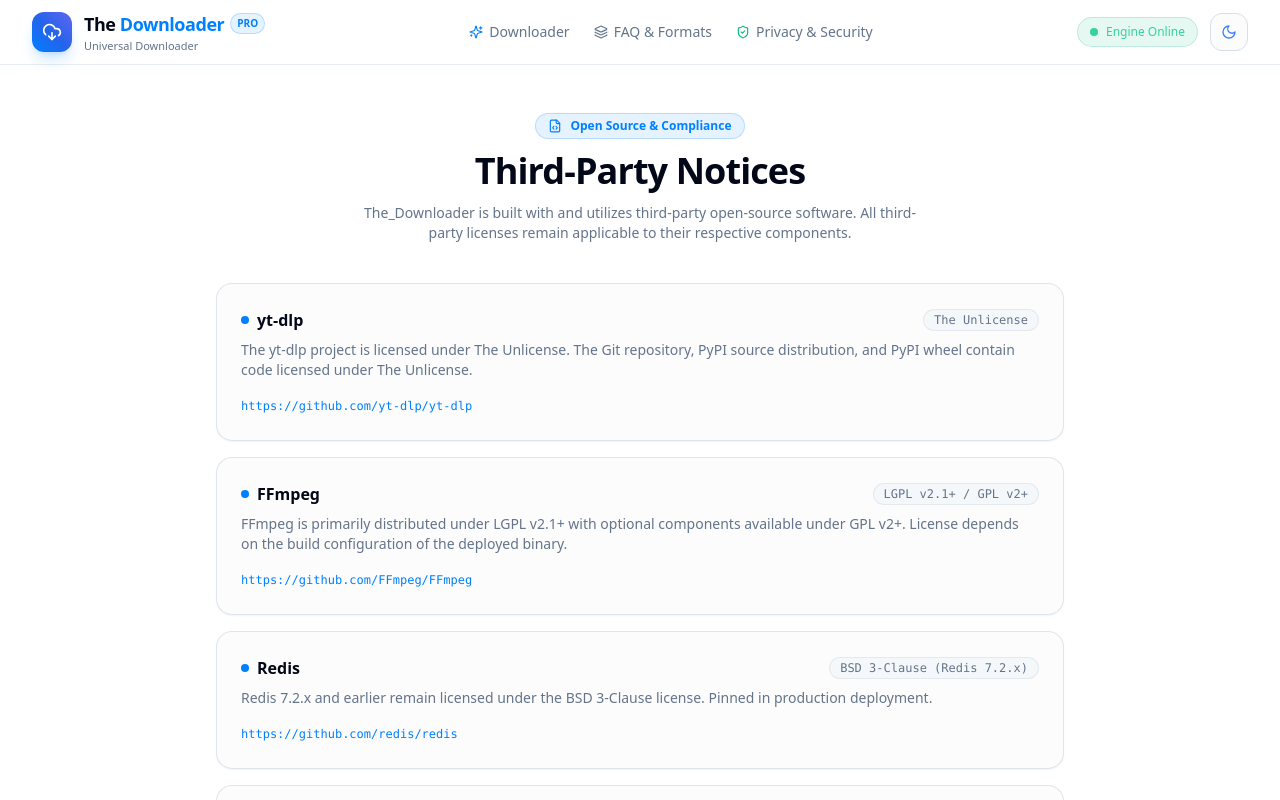
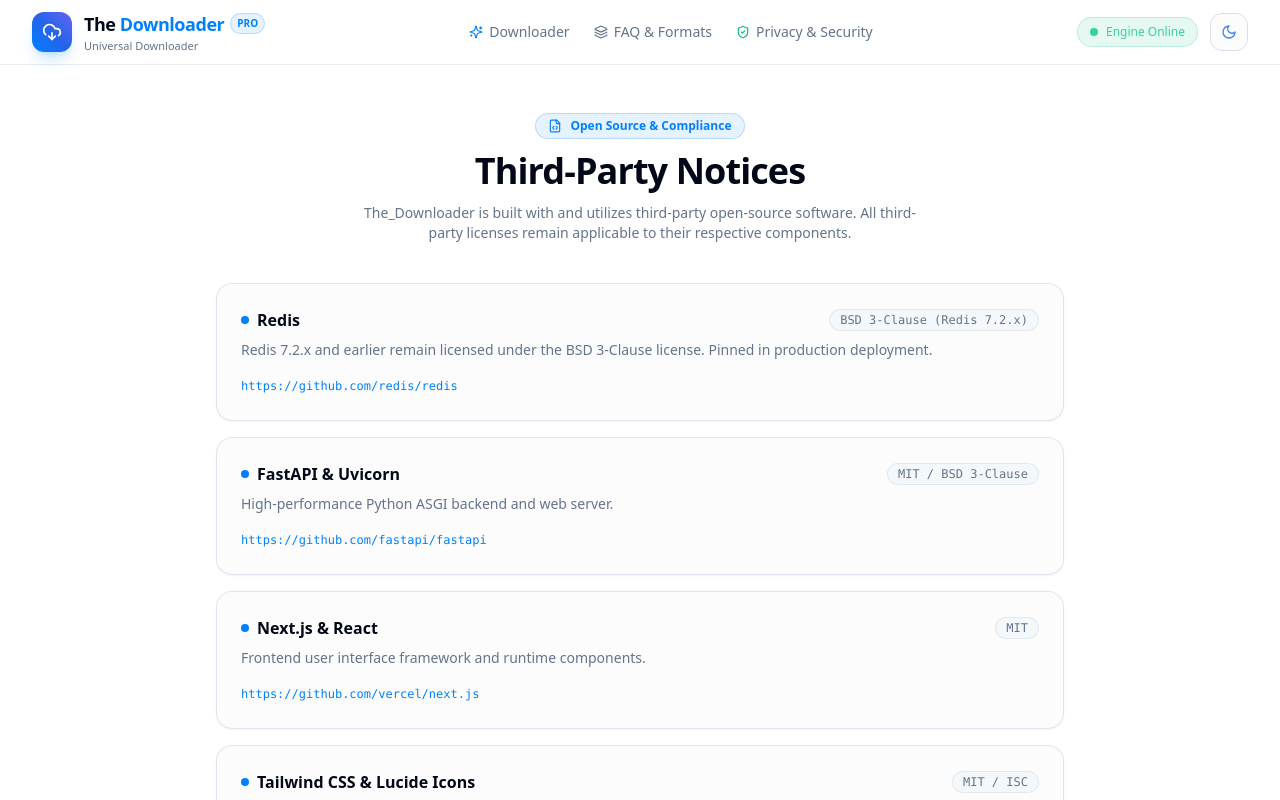
Before and after one commit to kshirsagar1994/The_Downloader, a Next.js app in the folder front-end/: page /notices in a window 1280 px wide. Shown: the top 800 px of the page. Built offline with nearby package versions, Linux system fonts and the light colour scheme.

Commit message:
chore(branding): remove internal engine tool references from frontend UI and sanitize notices and admin telemetry

```diff
--- a/front-end/app/admin/page.tsx
+++ b/front-end/app/admin/page.tsx
@@ -20,8 +20,8 @@
 
 interface AdminMetrics {
   status: string;
-  ytdlp_version: string;
-  ffmpeg_path: string;
+  engine_version?: string;
+  processor_status?: string;
   storage: {
     total_bytes: number;
     used_bytes: number;
@@ -189,13 +189,13 @@
 
                 <div className="p-5 rounded-2xl border border-border/80 bg-card/60 backdrop-blur-md space-y-2">
                   <div className="flex items-center justify-between text-muted-foreground text-xs">
-                    <span>Extractor Core</span>
+                    <span>Extraction Engine</span>
                     <Cpu className="w-4 h-4 text-blue-400" />
                   </div>
                   <div className="text-xl font-black font-mono text-primary truncate">
-                    {metrics.ytdlp_version}
+                    {metrics.engine_version || "v1.0.0"}
                   </div>
-                  <div className="text-[11px] text-muted-foreground">Latest Stable Release</div>
+                  <div className="text-[11px] text-muted-foreground">High-Speed Stream Engine</div>
                 </div>
 
                 <div className="p-5 rounded-2xl border border-border/80 bg-card/60 backdrop-blur-md space-y-2">
@@ -250,12 +250,12 @@
                 </div>
 
                 <div className="p-6 rounded-2xl border border-border/80 bg-card/60 backdrop-blur-md space-y-4">
-                  <h3 className="text-sm font-bold text-foreground">Binaries & Subprocesses</h3>
+                  <h3 className="text-sm font-bold text-foreground">Engine & Subprocesses</h3>
                   <div className="space-y-3 text-xs">
                     <div className="flex items-center justify-between p-3 rounded-xl bg-background/50 border border-border/60">
                       <span className="text-muted-foreground">Media Processor:</span>
-                      <span className="font-mono font-semibold text-foreground">
-                        {metrics.ffmpeg_path}
+                      <span className="font-mono font-semibold text-emerald-400">
+                        {metrics.processor_status || "Active & Ready"}
                       </span>
                     </div>
                     <div className="flex items-center justify-between p-3 rounded-xl bg-background/50 border border-border/60">
--- a/front-end/app/notices/page.tsx
+++ b/front-end/app/notices/page.tsx
@@ -9,18 +9,6 @@
 };
 
 const NOTICES = [
-  {
-    name: "yt-dlp",
-    repo: "https://github.com/yt-dlp/yt-dlp",
-    license: "The Unlicense",
-    desc: "The yt-dlp project is licensed under The Unlicense. The Git repository, PyPI source distribution, and PyPI wheel contain code licensed under The Unlicense.",
-  },
-  {
-    name: "FFmpeg",
-    repo: "https://github.com/FFmpeg/FFmpeg",
-    license: "LGPL v2.1+ / GPL v2+",
-    desc: "FFmpeg is primarily distributed under LGPL v2.1+ with optional components available under GPL v2+. License depends on the build configuration of the deployed binary.",
-  },
   {
     name: "Redis",
     repo: "https://github.com/redis/redis",
```
Also changed, not shown: 2 other files (tests, documents, lock files or other folders).
